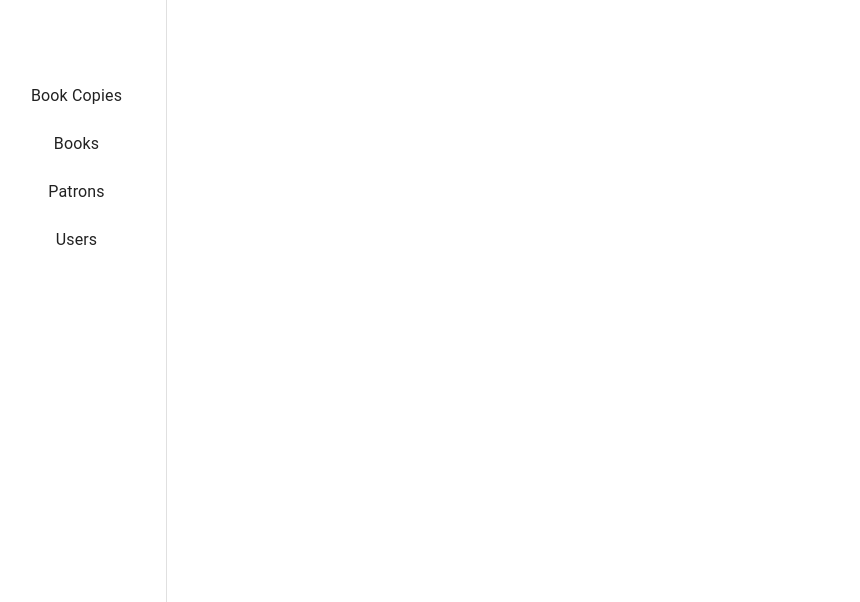
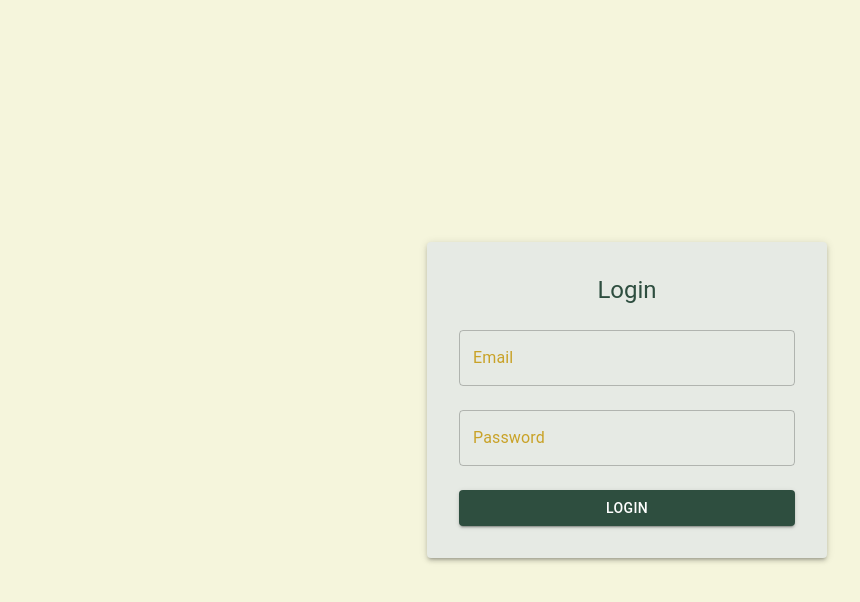
Before and after one commit to Alberto-Ibarra/library-app-frontend, a React (Vite) app: page /login in a window 1280 px wide. Shown: the top 602 px of the page, without its empty margins (13-873 px from the left). Built offline with nearby package versions, Linux system fonts and the light colour scheme.

Commit message:
added login.jsx

```diff
--- a/package.json
+++ b/package.json
@@ -17,6 +17,7 @@
     "axios": "^1.8.4",
     "react": "^19.0.0",
     "react-dom": "^19.0.0",
+    "react-hook-form": "^7.55.0",
     "react-router-dom": "^7.4.1"
   },
   "devDependencies": {
--- a/src/App.jsx
+++ b/src/App.jsx
@@ -1,27 +1,39 @@
-import React from 'react';
-import { BrowserRouter as Router, Routes, Route } from 'react-router-dom';
-import Sidebar from './components/Sidebar';
+import { BrowserRouter as Router, Routes, Route, Navigate } from 'react-router-dom';
+import { ThemeProvider } from '@mui/material/styles';
+import CssBaseline from '@mui/material/CssBaseline';
+import theme from './theme';
+import Layout from './components/Layout';
 import BookCopies from './pages/BookCopies';
 import Books from './pages/Books';
 import Patrons from './pages/Patrons';
 import Users from './pages/Users';
-import Box from '@mui/material/Box';
+import Login from './pages/auth/Login';
+// import RegisterUser from './pages/RegisterUser';
 
 function App() {
   return (
-    <Router>
-      <Box sx={{ display: 'flex' }}>
-        <Sidebar />
-        <Box component="main" sx={{ flexGrow: 1, p: 3 }}>
-          <Routes>
+    <ThemeProvider theme={theme}>
+      <CssBaseline />
+      <Router>
+        <Routes>
+          {/* Public Routes */}
+          <Route path="/" element={<Navigate to="/login" />} />
+          <Route path="/login" element={<Login />} />
+          {/* <Route path="/register" element={<RegisterUser />} /> */}
+
+          {/* Protected Routes (Inside Layout) */}
+          <Route path="/" element={<Layout />}>
             <Route path="/book-copies" element={<BookCopies />} />
             <Route path="/books" element={<Books />} />
             <Route path="/patrons" element={<Patrons />} />
             <Route path="/users" element={<Users />} />
-          </Routes>
-        </Box>
-      </Box>
-    </Router>
+          </Route>
+
+          {/* Catch-all Route */}
+          <Route path="*" element={<Navigate to="/login" />} />
+        </Routes>
+      </Router>
+    </ThemeProvider>
   );
 }
 
--- /dev/null
+++ b/src/components/Layout.jsx
@@ -0,0 +1,17 @@
+import React from 'react';
+import { Outlet } from 'react-router-dom';
+import Sidebar from './Sidebar';
+import Box from '@mui/material/Box';
+
+const Layout = () => {
+    return (
+        <Box sx={{ display: 'flex' }}>
+        <Sidebar />
+        <Box component="main" sx={{ flexGrow: 1, p: 3 }}>
+            <Outlet /> {/* This renders the child pages */}
+        </Box>
+        </Box>
+    );
+};
+
+export default Layout;
--- a/src/components/Sidebar.jsx
+++ b/src/components/Sidebar.jsx
@@ -7,14 +7,14 @@ import AppBar from '@mui/material/AppBar';
 import Toolbar from '@mui/material/Toolbar';
 import List from '@mui/material/List';
 import Typography from '@mui/material/Typography';
-import Divider from '@mui/material/Divider';
 import ListItem from '@mui/material/ListItem';
 import ListItemButton from '@mui/material/ListItemButton';
 import ListItemText from '@mui/material/ListItemText';
+import theme from '../theme';
 
 const drawerWidth = 180;
 
-export default function Sidebar() {
+export default function Sidebar({ children }) { // Accept children to render pages properly
   const menuItems = [
     { text: 'Book Copies', path: '/book-copies' },
     { text: 'Books', path: '/books' },
@@ -25,10 +25,6 @@ export default function Sidebar() {
   return (
     <Box sx={{ display: 'flex' }}>
       <CssBaseline />
-      <AppBar
-        position="fixed"
-        sx={{ width: `calc(100% - ${drawerWidth}px)`, ml: `${drawerWidth}px` }}
-      />
       <Drawer
         sx={{
           width: drawerWidth,
@@ -36,29 +32,36 @@ export default function Sidebar() {
           '& .MuiDrawer-paper': {
             width: drawerWidth,
             boxSizing: 'border-box',
+            backgroundColor: theme.palette.primary.main,
+            color: theme.palette.text.secondary,
           },
         }}
         variant="permanent"
         anchor="left"
       >
         <Toolbar />
-        {/* <Divider /> */}
         <List>
           {menuItems.map((item) => (
             <ListItem key={item.text} disablePadding>
               <ListItemButton component={Link} to={item.path}>
-                <ListItemText primary={item.text} sx={{ textAlign: 'center' }}/>
+                <ListItemText primary={item.text} sx={{ textAlign: 'center' }} />
               </ListItemButton>
             </ListItem>
           ))}
         </List>
       </Drawer>
+
+      {/* Main Content Area Fix */}
       <Box
         component="main"
-        sx={{ flexGrow: 1, bgcolor: 'background.default', p: 3 }}
+        sx={{
+          flexGrow: 1,
+          width: `calc(100% - ${drawerWidth}px)`,
+          p: 3,
+        }}
       >
         <Toolbar />
-        {/* <Typography>Main content goes here.</Typography> */}
+        {children}
       </Box>
     </Box>
   );
--- /dev/null
+++ b/src/pages/auth/Login.jsx
@@ -0,0 +1,60 @@
+import React from 'react';
+import { useForm } from 'react-hook-form';
+import { useNavigate } from 'react-router-dom';
+import { Box, Button, Paper, TextField, Typography } from '@mui/material';
+
+const Login = () => {
+    const { register, handleSubmit, formState: { errors } } = useForm();
+    const navigate = useNavigate();
+
+    const onSubmit = async (data) => {
+        console.log('Logging in with:', data);
+
+        // 🔽 Replace with your API call for authentication
+        const isAuthenticated = data.email === "admin@library.com" && data.password === "test123";
+
+        if (isAuthenticated) {
+        localStorage.setItem('authToken', 'dummyToken'); // Store authentication token
+        navigate('/book-copies'); // Redirect after login
+        } else {
+        alert("Invalid email or password");
+        }
+    };
+
+    return (
+        <Box sx={{
+        display: 'flex', justifyContent: 'center', alignItems: 'center', height: '100vh'
+        }}>
+        <Paper sx={{ padding: 4, maxWidth: 400, width: '100%', textAlign: 'center' }} elevation={3}>
+            <Typography variant="h5" gutterBottom>Login</Typography>
+
+            <form onSubmit={handleSubmit(onSubmit)}>
+            <TextField
+                fullWidth
+                label="Email"
+                margin="normal"
+                {...register("email", { required: "Email is required" })}
+                error={!!errors.email}
+                helperText={errors.email?.message}
+            />
+
+            <TextField
+                fullWidth
+                label="Password"
+                type="password"
+                margin="normal"
+                {...register("password", { required: "Password is required" })}
+                error={!!errors.password}
+                helperText={errors.password?.message}
+            />
+
+            <Button type="submit" variant="contained" fullWidth sx={{ mt: 2 }}>
+                Login
+            </Button>
+            </form>
+        </Paper>
+        </Box>
+    );
+};
+
+export default Login;
--- /dev/null
+++ b/src/pages/auth/RegisterUser.jsx
@@ -0,0 +1,108 @@
+import React, { useState } from 'react';
+import { TextField, Button, Box, Typography, Paper, MenuItem } from '@mui/material';
+import axios from 'axios';
+
+const RegisterUser = () => {
+    const [formData, setFormData] = useState({
+        firstname: '',
+        lastname: '',
+        email: '',
+        password: '',
+        role: 'user' // Default role is 'user'
+    });
+    const [error, setError] = useState('');
+    const [success, setSuccess] = useState('');
+
+    const handleChange = (e) => {
+        setFormData({ ...formData, [e.target.name]: e.target.value });
+    };
+
+    const handleRegister = async (e) => {
+        e.preventDefault();
+        setError('');
+        setSuccess('');
+
+        try {
+            const response = await axios.post('https://your-api-url.com/api/register', formData);
+            setSuccess('User registered successfully');
+            setFormData({ firstname: '', lastname: '', email: '', password: '', role: 'user' });
+        } catch (err) {
+            setError('Failed to register user');
+        }
+    };
+
+    return (
+        <Box sx={{
+            height: '100vh',
+            display: 'flex',
+            alignItems: 'center',
+            justifyContent: 'center',
+            bgcolor: 'background.default'
+        }}>
+            <Paper sx={{ p: 4, width: 350, textAlign: 'center' }}>
+                <Typography variant="h5" gutterBottom>
+                    Register New User
+                </Typography>
+                <form onSubmit={handleRegister}>
+                    <TextField
+                        label="First Name"
+                        name="firstname"
+                        fullWidth
+                        margin="normal"
+                        value={formData.firstname}
+                        onChange={handleChange}
+                        required
+                    />
+                    <TextField
+                        label="Last Name"
+                        name="lastname"
+                        fullWidth
+                        margin="normal"
+                        value={formData.lastname}
+                        onChange={handleChange}
+                        required
+                    />
+                    <TextField
+                        label="Email"
+                        name="email"
+                        type="email"
+                        fullWidth
+                        margin="normal"
+                        value={formData.email}
+                        onChange={handleChange}
+                        required
+                    />
+                    <TextField
+                        label="Password"
+                        name="password"
+                        type="password"
+                        fullWidth
+                        margin="normal"
+                        value={formData.password}
+                        onChange={handleChange}
+                        required
+                    />
+                    <TextField
+                        select
+                        label="Role"
+                        name="role"
+                        fullWidth
+                        margin="normal"
+                        value={formData.role}
+                        onChange={handleChange}
+                    >
+                        <MenuItem value="user">User</MenuItem>
+                        <MenuItem value="admin">Admin</MenuItem>
+                    </TextField>
+                    {error && <Typography color="error" variant="body2">{error}</Typography>}
+                    {success && <Typography color="success.main" variant="body2">{success}</Typography>}
+                    <Button type="submit" variant="contained" color="primary" fullWidth sx={{ mt: 2 }}>
+                        Register User
+                    </Button>
+                </form>
+            </Paper>
+        </Box>
+    );
+};
+
+export default RegisterUser;
--- /dev/null
+++ b/src/theme.js
@@ -0,0 +1,22 @@
+import { createTheme } from '@mui/material/styles';
+
+const theme = createTheme({
+    palette: {
+        primary: {
+        main: '#2E4E3F', // Sidebar color
+        },
+        secondary: {
+        main: '#D88C3A', // Accent color
+        },
+        background: {
+        default: '#F5F5DC', // Background color
+        paper: '#E6EAE4', // Table background
+        },
+        text: {
+        primary: '#2E4E3F', // Dark Green for readability
+        secondary: '#C9A227', // Golden Yellow for highlights
+        },
+    },
+});
+
+export default theme;
```
Also changed, not shown: src/pages/BookCopies.jsx (+9 -9 lines), 1 other file (tests, documents, lock files or other folders).
